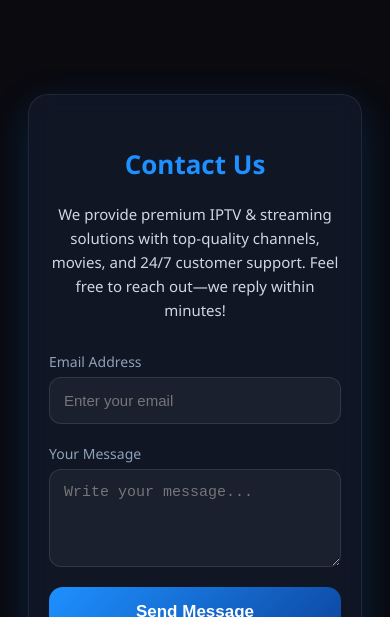
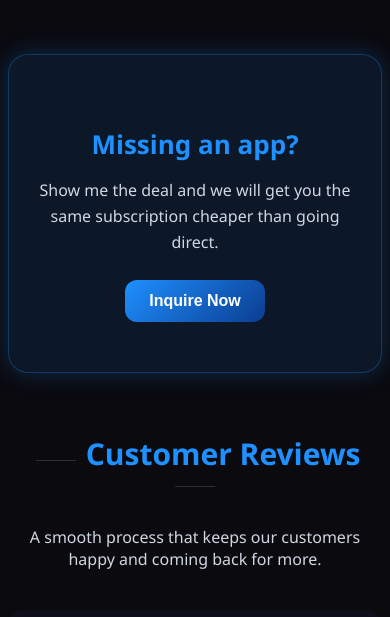
Before and after one commit to muteeb360/drentertainmentwebsite, a website: page index.html in a window 390 px wide. Shown: the part 3105-3722 px from the top of the page. Drawn offline with Linux system fonts and the light colour scheme.

Commit message:
added inquire now section

```diff
--- a/index.html
+++ b/index.html
@@ -316,32 +316,20 @@
         </div>
     </div>
 
-    <!-- Contact Us Card -->
-    <section class="contact-section" id="contact">
-        <div class="contact-card">
 
-            <h2 class="contact-title">Contact Us</h2>
-
-            <p class="contact-about">
-                We provide premium IPTV & streaming solutions with top-quality channels, movies,
-                and 24/7 customer support. Feel free to reach out—we reply within minutes!
+    <section class="missing-app-section">
+        <div class="missing-app-content">
+            <h2 class="missing-title">Missing an app?</h2>
+            <p class="missing-text">
+                Show me the deal and we will get you the same subscription cheaper than going direct.
             </p>
 
-            <form class="contact-form" id="contactForm">
-                <div class="input-group">
-                    <label>Email Address</label>
-                    <input type="email" name="user_email" placeholder="Enter your email" required>
-                </div>
-
-                <div class="input-group">
-                    <label>Your Message</label>
-                    <textarea name="user_message" placeholder="Write your message..." rows="4" required></textarea>
-                </div>
-
-                <button type="submit" class="contact-submit">Send Message</button>
-            </form>
+            <button class="missing-btn" data-message="Hi, I want to inquire about an app subscription!">
+                Inquire Now
+            </button>
         </div>
     </section>
+
 
     <!-- Review Section -->
     <div class="channel-count-wrapper">
@@ -384,6 +372,33 @@
         </div>
     </div>
 
+    <!-- Contact Us Card -->
+    <section class="contact-section" id="contact">
+        <div class="contact-card">
+
+            <h2 class="contact-title">Contact Us</h2>
+
+            <p class="contact-about">
+                We provide premium IPTV & streaming solutions with top-quality channels, movies,
+                and 24/7 customer support. Feel free to reach out—we reply within minutes!
+            </p>
+
+            <form class="contact-form" id="contactForm">
+                <div class="input-group">
+                    <label>Email Address</label>
+                    <input type="email" name="user_email" placeholder="Enter your email" required>
+                </div>
+
+                <div class="input-group">
+                    <label>Your Message</label>
+                    <textarea name="user_message" placeholder="Write your message..." rows="4" required></textarea>
+                </div>
+
+                <button type="submit" class="contact-submit">Send Message</button>
+            </form>
+        </div>
+    </section>
+
 
     <!-- Footer -->
     <footer id="footer">
@@ -392,7 +407,8 @@
                 <h3>Follow Us</h3>
                 <ul>
                     <li><a href="https://www.facebook.com/share/17kjHxLvzM/">Facebook</a></li>
-                    <li><a href="https://www.instagram.com/drentertainment0426?igsh=MXhuY3cyZmNjdmhyaA==">Instagram</a></li>
+                    <li><a href="https://www.instagram.com/drentertainment0426?igsh=MXhuY3cyZmNjdmhyaA==">Instagram</a>
+                    </li>
                 </ul>
             </div>
             <div class="footer-section">
--- a/script.js
+++ b/script.js
@@ -34,6 +34,13 @@ document.querySelectorAll(".btn-buy").forEach(btn => {
 });
 
 document.querySelectorAll(".btn-hero").forEach(btn => {
+    btn.addEventListener("click", () => {
+        const msg = encodeURIComponent(btn.dataset.message);
+        window.open("https://wa.me/447930653655?text=" + msg, "_blank");
+    });
+});
+
+document.querySelectorAll(".missing-btn").forEach(btn => {
     btn.addEventListener("click", () => {
         const msg = encodeURIComponent(btn.dataset.message);
         window.open("https://wa.me/447930653655?text=" + msg, "_blank");
--- a/styles.css
+++ b/styles.css
@@ -881,9 +881,9 @@ nav.mobile-nav a {
     margin: 50px auto;
     padding: 40px 30px;
     background: var(--bg-card);
-    border: 1px solid rgba(255,255,255,0.1);
+    border: 1px solid rgba(255, 255, 255, 0.1);
     border-radius: 16px;
-    box-shadow: 0 12px 25px rgba(0,0,0,0.35);
+    box-shadow: 0 12px 25px rgba(0, 0, 0, 0.35);
     text-align: center;
 }
 
@@ -908,7 +908,7 @@ nav.mobile-nav a {
 .ref-rewards-box,
 .ref-flex-box {
     background: #0f1623;
-    border: 1px solid rgba(255,255,255,0.1);
+    border: 1px solid rgba(255, 255, 255, 0.1);
     padding: 20px 22px;
     border-radius: 12px;
     margin-bottom: 25px;
@@ -950,7 +950,7 @@ nav.mobile-nav a {
 /* Reward tier blocks */
 .reward-tier {
     padding: 15px 0;
-    border-bottom: 1px solid rgba(255,255,255,0.1);
+    border-bottom: 1px solid rgba(255, 255, 255, 0.1);
 }
 
 .reward-tier:last-child {
@@ -999,13 +999,76 @@ nav.mobile-nav a {
 
 .ref-btn:hover {
     background: var(--accent-light);
-    box-shadow: 0 6px 15px rgba(30,144,255,0.4);
+    box-shadow: 0 6px 15px rgba(30, 144, 255, 0.4);
 }
 
 /* Responsive */
-@media(max-width: 768px){
+@media(max-width: 768px) {
     .referral-section {
         padding: 25px 18px;
+    }
+}
+
+
+/* ================================
+   MISSING APP SECTION
+================================ */
+
+.missing-app-section {
+    margin: 60px auto;
+    padding: 50px 20px;
+    background: rgba(13, 25, 44, 0.9);
+    border: 1px solid rgba(30, 144, 255, 0.3);
+    border-radius: 20px;
+    max-width: 900px;
+    text-align: center;
+    box-shadow: 0 0 25px rgba(30, 144, 255, 0.25);
+}
+
+.missing-title {
+    font-size: 32px;
+    font-weight: 700;
+    color: #1e90ff;
+    margin-bottom: 15px;
+}
+
+.missing-text {
+    font-size: 18px;
+    color: #d0d7e3;
+    margin-bottom: 25px;
+    line-height: 1.6;
+}
+
+.missing-btn {
+    padding: 14px 28px;
+    background: linear-gradient(135deg, #1e90ff, #0b3d91);
+    color: #fff;
+    border: none;
+    border-radius: 12px;
+    font-size: 18px;
+    font-weight: 700;
+    cursor: pointer;
+    transition: 0.3s ease;
+}
+
+.missing-btn:hover {
+    transform: translateY(-4px);
+    box-shadow: 0 10px 25px rgba(30, 144, 255, 0.4);
+}
+
+/* Responsive */
+@media (max-width: 600px) {
+    .missing-title {
+        font-size: 26px;
+    }
+
+    .missing-text {
+        font-size: 16px;
+    }
+
+    .missing-btn {
+        font-size: 16px;
+        padding: 12px 24px;
     }
 }
 
```
Also changed, not shown: professionaltools.html (+16 -1 lines), referral.html (+2 -1 lines), streamingapp.html (+56 -45 lines).
